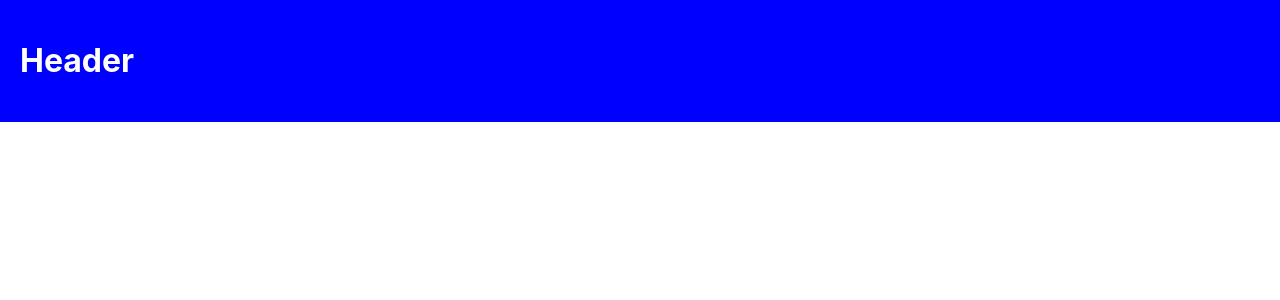
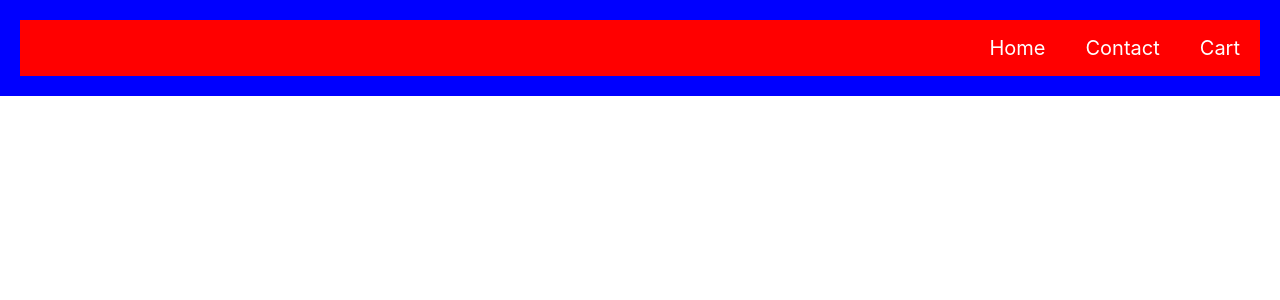
Before and after one commit to cecsun/js-frameworks-ca, a React (Create React App) app: page / in a window 1280 px wide. Shown: the top 300 px of the page. Built offline with nearby package versions, Linux system fonts and the light colour scheme.

Commit message:
Created navbar

```diff
--- a/src/components/Header.jsx
+++ b/src/components/Header.jsx
@@ -1,10 +1,11 @@
 import React from 'react';
-import SHeader from './Header.styles';
+import * as S from './Header.styles';
+import Nav from './Nav';
 
 const Header = () => (
-  <SHeader>
-    <h1>Header</h1>
-  </SHeader>
+  <S.Header>
+    <Nav />
+  </S.Header>
 );
 
 export default Header;
--- a/src/components/Header.styles.js
+++ b/src/components/Header.styles.js
@@ -1,9 +1,7 @@
 import styled from 'styled-components';
 
-const SHeader = styled.header`
+export const Header = styled.header`
   background-color: blue;
   color: white;
   padding: 20px;
 `;
-
-export default SHeader;
--- /dev/null
+++ b/src/components/Nav.jsx
@@ -0,0 +1,31 @@
+import React from "react"
+import { BrowserRouter, Routes, Route } from "react-router-dom"
+import * as S from "./Nav.styles";
+
+function Nav() {
+  return (
+    <BrowserRouter>
+      <S.Navbar>
+        <S.NavList>
+            <S.NavItem>
+                <S.StyledLink to="/">Home</S.StyledLink>
+            </S.NavItem>
+            <S.NavItem>
+                <S.StyledLink to="/contact">Contact</S.StyledLink>
+            </S.NavItem>
+            <S.NavItem>
+                <S.StyledLink to="/cart">Cart</S.StyledLink>
+            </S.NavItem>
+        </S.NavList>
+      </S.Navbar>
+      <Routes>
+        <Route index element={<div></div>} />
+        <Route path="contact" element={<div></div>} />
+        <Route path="cart" element={<div></div>} />
+        <Route path="*" element={<div>Route not found</div>} />
+      </Routes>
+    </BrowserRouter>
+  )
+}
+
+export default Nav;
--- /dev/null
+++ b/src/components/Nav.styles.js
@@ -0,0 +1,26 @@
+import styled from "styled-components";
+import { Link } from "react-router-dom";
+
+export const Navbar = styled.nav`
+  background-color: red;
+  display: flex;
+  justify-content: right;
+`;
+
+export const NavList = styled.ul`
+    display: flex;
+`;
+
+export const NavItem = styled.li`
+    list-style-type: none;
+    margin: 0 20px;
+`;
+
+export const StyledLink = styled(Link)`
+    color: white;
+    text-decoration: none;
+    font-size: 20px;
+    &:hover {
+        color: black;
+    }
+`;
```
